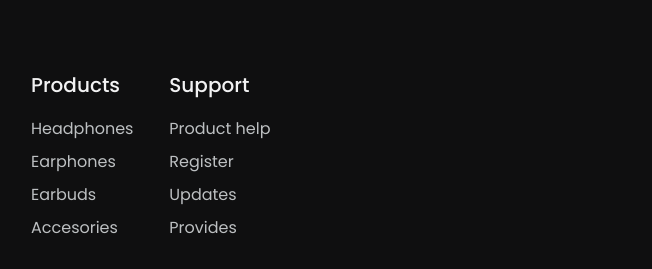
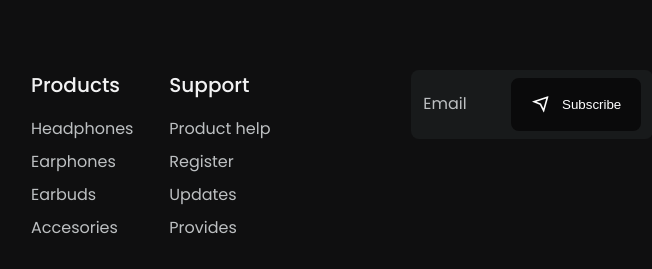
Before and after one commit to AhmadDiab0/Razer-Page, a plain HTML site: page Responsive Landing Page/index.html in a window 1280 px wide. Shown: the part 4164-4433 px from the top of the page, without its empty margins (125-777 px from the left). Drawn offline with nearby package versions, Linux system fonts and the light colour scheme.

Commit message:
footer form

```diff
--- a/Responsive Landing Page/index.html
+++ b/Responsive Landing Page/index.html
@@ -278,6 +278,14 @@
                         </li>
                     </ul>
                 </div>
+                <div class="footer__content">
+                    <form action="" class="footer__form">
+                        <input type="email" placeholder="Email" class="footer__input">
+                        <button class="button button--flex">
+                            <i class="ri-send-plane-line button__icon"></i> Subscribe
+                        </button>
+                    </form>
+                </div>
         </footer>
     </main>
     <footer class="footer">
```
